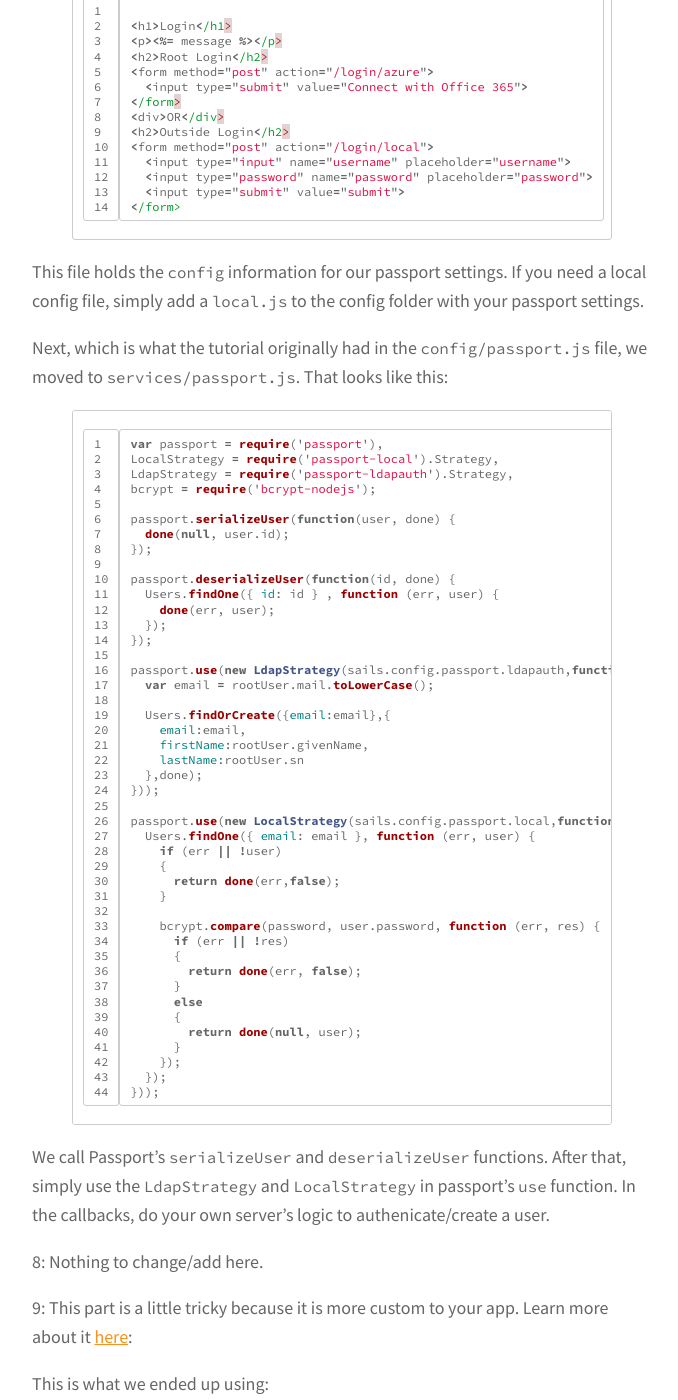
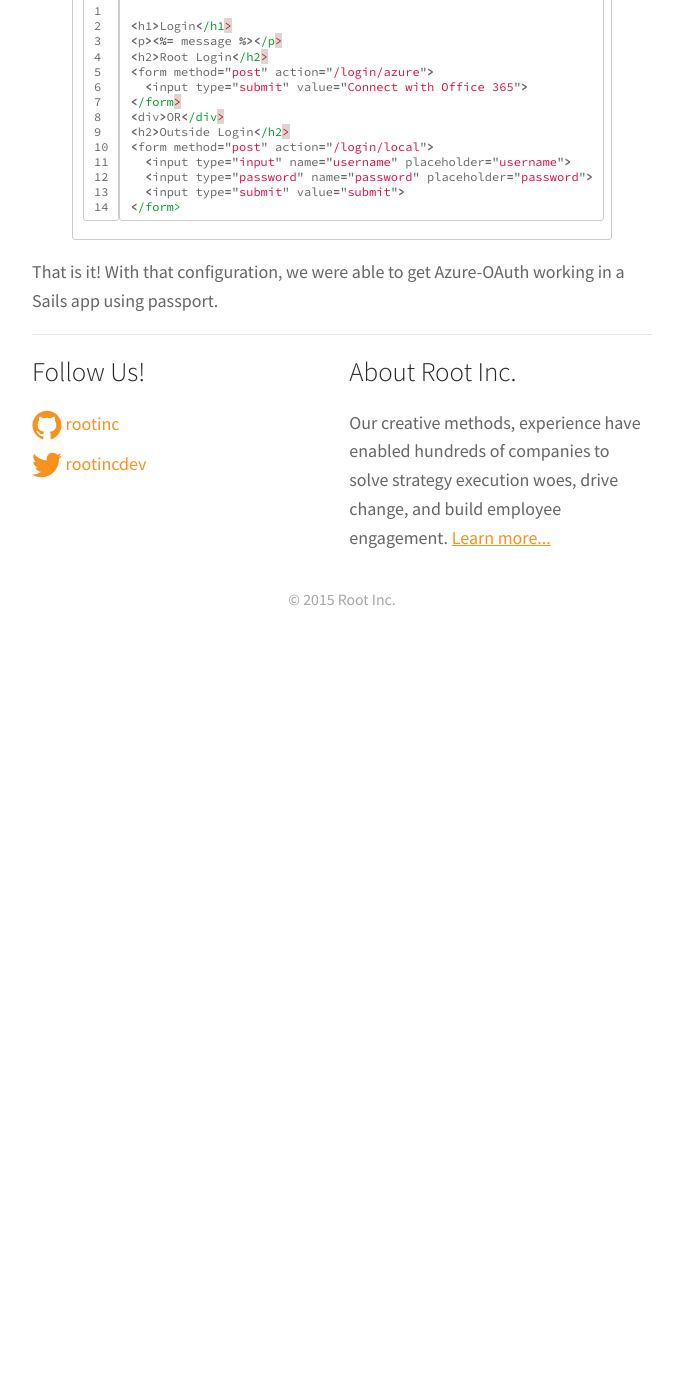
Before and after one commit to rootinc/rootinc.github.io, a Jekyll site: the page built from _posts/2016-08-18-sails-passport-azure-oauth.md, in a window 1280 px wide and 1400 px high, scrolled down 2665 px. Shown: the whole window, without its empty margins (298-976 px from the left). Built offline with Jekyll 4.4.1, drawn with Linux system fonts in a browser that asks for light colours; after the commit the page ends 3296 px from its top, so only the background shows below that; some of the changed text lies outside the part shown.

Commit message:
Update 2016-08-18-sails-passport-azure-oauth.md

```diff
--- a/_posts/2016-08-18-sails-passport-azure-oauth.md
+++ b/_posts/2016-08-18-sails-passport-azure-oauth.md
@@ -127,79 +127,8 @@ This structure changed a lot -- in favor of how a lot of other passport services
   <input type="submit" value="submit">
 </form>
 {% endhighlight %}
-This file holds the `config` information for our passport settings.  If you need a local config file, simply add a `local.js` to the config folder with your passport settings.
 
-Next, which is what the tutorial originally had in the `config/passport.js` file, we moved to `services/passport.js`.  That looks like this:
-{% highlight javascript linenos %}
-var passport = require('passport'),
-LocalStrategy = require('passport-local').Strategy,
-LdapStrategy = require('passport-ldapauth').Strategy,
-bcrypt = require('bcrypt-nodejs');
-
-passport.serializeUser(function(user, done) {
-  done(null, user.id);
-});
-
-passport.deserializeUser(function(id, done) {
-  Users.findOne({ id: id } , function (err, user) {
-    done(err, user);
-  });
-});
-
-passport.use(new LdapStrategy(sails.config.passport.ldapauth,function(rootUser,done){
-  var email = rootUser.mail.toLowerCase();
-
-  Users.findOrCreate({email:email},{
-    email:email,
-    firstName:rootUser.givenName,
-    lastName:rootUser.sn
-  },done);
-}));
-
-passport.use(new LocalStrategy(sails.config.passport.local,function(email, password, done) {
-  Users.findOne({ email: email }, function (err, user) {
-    if (err || !user)
-    {
-      return done(err,false);
-    }
-
-    bcrypt.compare(password, user.password, function (err, res) {
-      if (err || !res)
-      {
-        return done(err, false);
-      }
-      else
-      {
-        return done(null, user);
-      }
-    });
-  });
-}));
-{% endhighlight %}
-We call Passport's `serializeUser` and `deserializeUser` functions.  After that, simply use the `LdapStrategy` and `LocalStrategy` in passport's `use` function.  In the callbacks, do your own server's logic to authenicate/create a user.
-
-8: Nothing to change/add here.
-
-9: This part is a little tricky because it is more custom to your app.  Learn more about it [here][link2]:
-
-This is what we ended up using:
-{% highlight javascript linenos %}
-'*': ['passport'],
-
-'AuthController': {
-  '*': true
-},
-
-'ProjectsController':{
-  'css':true,
-  'exportTemplates':true,
-  'exportPage':true,
-  'preloader':true
-}
-{% endhighlight %}
-Essentially, all routes need to run passport policy (of step 8) first `'*': ['passport']`.  If you are using the `AuthController`, all routes can exclude the passport policy: `'*': true`.  If you are using the `ProjectsController`, css, exportTemplates, exportPage and preloader exclude the passport policy.
-
-That is it!  With that configuration, we were able to get LDAP working in a Sails app using passport.
+That is it!  With that configuration, we were able to get Azure-OAuth working in a Sails app using passport.
 
 [link1]: http://rootinc.github.io/2016/04/28/sails-passport-ldap/
 [link2]: https://dev.office.com/app-registration
```
Also changed, not shown: other parts of _posts/2016-08-18-sails-passport-azure-oauth.md (+1 -1 lines).
